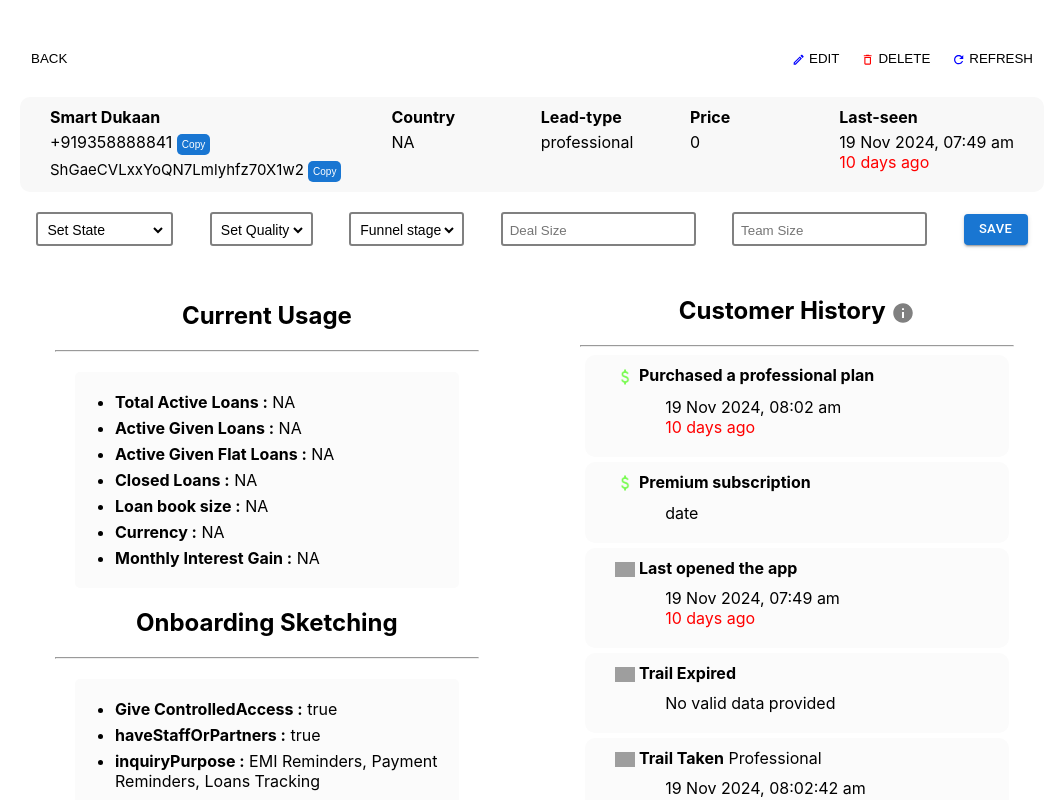
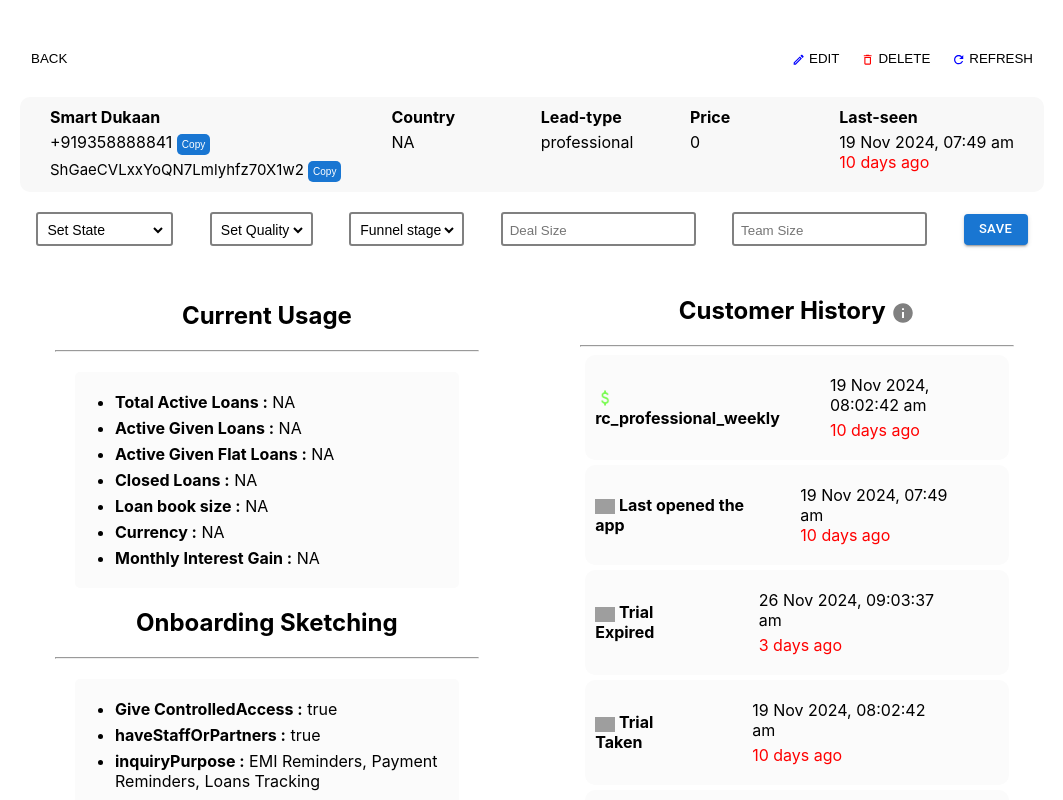
Before and after one commit to bavaniganga/react-fb-dash, a React (Create React App) app: page / in a window 1280 px wide. Shown: the top 800 px of the page, without its empty margins (108-1171 px from the left). Built offline with nearby package versions, Linux system fonts and the light colour scheme; grey boxes are pictures that could not be loaded.

Commit message:
changes on copy button

```diff
--- a/src/components/lender-history.js
+++ b/src/components/lender-history.js
@@ -1,87 +1,183 @@
-import React from "react";
+import React, { useState, useEffect } from "react";
 import { data } from "../constants/data";
-import DateComponent from "../components/UTCtimechange-to-indian";
+import DateComponent from "./UTCdatechange-to-indian.js";
 import TimeChangeComponent from "../components/millisec-indian-component.js";
 import "../styles/lender-history.css";
 
+const LenderHistory = () => {
+  const [historyItems, setHistoryItems] = useState([]);
 
-const LenderHistory = () =>{
+useEffect(() => {
+  const durationInMs = 7 * 24 * 60 * 60 * 1000; // 7 days in milliseconds
+  const expiryTime = data.purchased_at_ms
+    ? data.purchased_at_ms + durationInMs
+    : null;
 
-    return (
-      <div>
-        <div className="history-table">
-          <div className="history">
-            <strong>
-              <img src="/dollaricon.png" alt="icon" width="20px" /> Purchased a{" "}
-              {data.entitlement_id} plan
-            </strong>
-            <p>
-              <DateComponent
-                date={data.entitlements.professional.purchase_date}
-              />
-            </p>
-          </div>
+  // Create an array of history items
+  const items = [
+    {
+      id: "purchased",
+      label: "rc_professional_weekly",
+      icon: "/dollaricon.png",
+      time: data.purchased_at_ms || 0,
+      component: <TimeChangeComponent time={data.purchased_at_ms} />,
+    },
+    {
+      id: "last_opened",
+      label: "Last opened the app",
+      icon: "/personicon.png",
+      time: data.last_seen || -1, // Assign a fallback value for missing time
+      component: data.last_seen ? (
+        <DateComponent date={data.last_seen} />
+      ) : (
+        "No data available"
+      ),
+    },
+    {
+      id: "trial_expired",
+      label: "Trial Expired",
+      icon: "/plusicon.png",
+      time: expiryTime || -1, // Assign a fallback value for missing expiry time
+      component: expiryTime ? (
+        <TimeChangeComponent time={data.expiration_at_ms} />
+      ) : (
+        <TimeChangeComponent time ={expiryTime} />
+      ),
+    },
+    {
+      id: "trial_taken",
+      label: "Trial Taken",
+      icon: "/plusicon.png",
+      time: data.purchased_at_ms || 0,
+      component: <TimeChangeComponent time={data.purchased_at_ms} />,
+    },
+    {
+      id: "first_seen",
+      label: "First seen using the app",
+      icon: "/personicon.png",
+      time: data.first_seen || -1, // Assign a fallback value for missing time
+      component: data.first_seen ? (
+        <DateComponent date={data.first_seen} />
+      ) : (
+        "No data available"
+      ),
+    },
+  ];
 
-          <div className="history">
-            <strong>
-              <img src="/dollaricon.png" alt="icon" width="20px" /> Premium
-              subscription
-            </strong>
-            <p>date</p>
-          </div>
+  // Sort the items by time in descending order (most recent first)
+  const sortedItems = items.sort((a, b) => b.time - a.time);
 
-          <div className="history">
-            <strong>
-              <img src="/personicon.png" alt="icon" width="20px" /> Last opened
-              the app
-            </strong>
-            <p>
-              <DateComponent date={data.last_seen} />
-            </p>
-          </div>
+  // Add unique keys for duplicates
+  const itemsWithUniqueKeys = sortedItems.map((item, index) => ({
+    ...item,
+    key: `${item.id}-${item.time}-${index}`, // Unique key based on id, time, and index
+  }));
 
-          {/* Trail Expired Section */}
+  setHistoryItems(itemsWithUniqueKeys);
+}, [data]);
 
-          <div className="history">
-            <strong>
-              <img src="/plusicon.png" alt="icon" width="20px" /> Trail Expired
-            </strong>
 
-            <p>
-              <DateComponent date={data.trial_expired_date} />
-            </p>
-          </div>
+  return (
+    <div className="history-table">
+      {historyItems.map((item) => (
+        <div key={item.key} className="history">
+          <strong>
+            <img src={item.icon} alt="icon" width="20px" /> {item.label}
+          </strong>
+          <p>{item.component}</p>
+        </div>
+      ))}
+    </div>
+  );
+};
 
-          {/* Trail Taken Section */}
+export default LenderHistory;
 
-          <div className="history">
-            <strong>
-              <img src="/plusicon.png" alt="icon" width="20px" /> Trail Taken
-            </strong>{" "}
-            <span>
-              {" "}
-              {data.product_id
-                ? data.product_id === "rc_promo_professional_weekly"
-                  ? "Professional"
-                  : "Premium"
-                : ""}
-            </span>
-            <p>
-              <TimeChangeComponent time={data.purchased_at_ms} />
-            </p>
-          </div>
+// import React, { useState, useEffect } from "react";
+// import { data } from "../constants/data";
+// import DateComponent from "./UTCdatechange-to-indian.js";
+// import TimeChangeComponent from "../components/millisec-indian-component.js";
+// import "../styles/lender-history.css";
 
-          <div className="history">
-            <strong>
-              <img src="/personicon.png" alt="icon" width="20px" /> First seen
-              using the app
-            </strong>
-            <p>
-              <DateComponent date={data.first_seen} />
-            </p>
-          </div>
-        </div>
-      </div>
-    );
-}
-export default LenderHistory;
+// const LenderHistory = () => {
+//   const [expiryTime, setExpiryTime] = useState(null);
+
+//   useEffect(() => {
+//     // Fixed duration for expiration, e.g., 7 days in milliseconds
+//     const durationInMs = 7 * 24 * 60 * 60 * 1000; // 7 days in milliseconds
+
+//     if (data.purchased_at_ms) {
+//       const calculatedExpiryTime = data.purchased_at_ms + durationInMs;
+//       setExpiryTime(calculatedExpiryTime); // Set expiration time in milliseconds
+//     }
+//   }, [data.purchased_at_ms]);
+
+//   return (
+//     <div>
+//       <div className="history-table">
+//         <div className="history">
+//           <strong>
+//             <img src="/dollaricon.png" alt="icon" width="20px" /> Purchased Plan
+//           </strong>
+//           <p>
+//             <TimeChangeComponent time={data.purchased_at_ms} />
+//           </p>
+//         </div>
+
+//         <div className="history">
+//           <strong>
+//             <img src="/personicon.png" alt="icon" width="20px" /> Last opened
+//             the app
+//           </strong>
+//           <p>
+//             <DateComponent date={data.last_seen} />
+//           </p>
+//         </div>
+
+//         {/* Expiry Section */}
+//         <div className="history">
+//           <strong>
+//             <img src="/plusicon.png" alt="icon" width="20px" /> Trial Expired
+//           </strong>
+//           <p>
+//             {expiryTime ? (
+//               <TimeChangeComponent time={expiryTime} />
+//             ) : (
+//               "Calculating..."
+//             )}
+//           </p>
+//         </div>
+
+//         {/* Trial section */}
+//         <div className="history">
+//           <strong>
+//             <img src="/plusicon.png" alt="icon" width="20px" /> Trail Taken
+//           </strong>{" "}
+//           <span>
+//             {" "}
+//             {data.product_id
+//               ? data.product_id === "rc_promo_professional_weekly"
+//                 ? "Professional"
+//                 : "Premium"
+//               : ""}
+//           </span>
+//           <p>
+//             <TimeChangeComponent time={data.purchased_at_ms} />
+//           </p>
+//         </div>
+
+//         <div className="history">
+//           <strong>
+//             <img src="/personicon.png" alt="icon" width="20px" /> First seen
+//             using the app
+//           </strong>
+//           <p>
+//             <DateComponent date={data.first_seen} />
+//           </p>
+//         </div>
+//       </div>
+//     </div>
+//   );
+// };
+
+// export default LenderHistory;
--- a/src/styles/app.css
+++ b/src/styles/app.css
@@ -37,7 +37,7 @@
   border: none;
   outline: none;
 }
-.history {
+/* .history {
   background-color: rgb(251, 251, 251);
   margin: 5px;
   padding: 10px 30px;
@@ -49,7 +49,7 @@
 .history > p {
   padding: 10px 50px;
   margin: 0px;
-}
+} */
 select {
   border: none;
   outline: none; /* Remove focus outline */
--- a/src/styles/lender-details.css
+++ b/src/styles/lender-details.css
@@ -28,6 +28,7 @@
   border-radius: 5px;
   color: white;
   font-size: 10px;
+  cursor: pointer;
 }
 .lender-detailsbar:hover{
   background-color:rgb(238, 238, 238) ;
--- a/src/styles/lender-history.css
+++ b/src/styles/lender-history.css
@@ -1,3 +1,22 @@
+.history {
+  display: flex;
+  align-items: center;
+  justify-content: space-between;
+  background-color: rgb(251, 251, 251);
+  margin: 5px;
+  padding: 10px 10px;
+  border-radius: 10px;
+}
+.history:hover {
+  background-color: rgb(238, 243, 251);
+}
+.history > p {
+  padding: 10px 50px;
+  margin: 0px;
+  text-align: left;
+}
+
+
 @media (max-width: 768px) {
   .customer-history {
     padding: 12px;
```
Also changed, not shown: src/App.js (+10 -72 lines), src/components/lender-details.js (+101 -15 lines), src/components/UTCdatechange-to-indian.js (renamed from src/components/UTCtimechange-to-indian.js).
